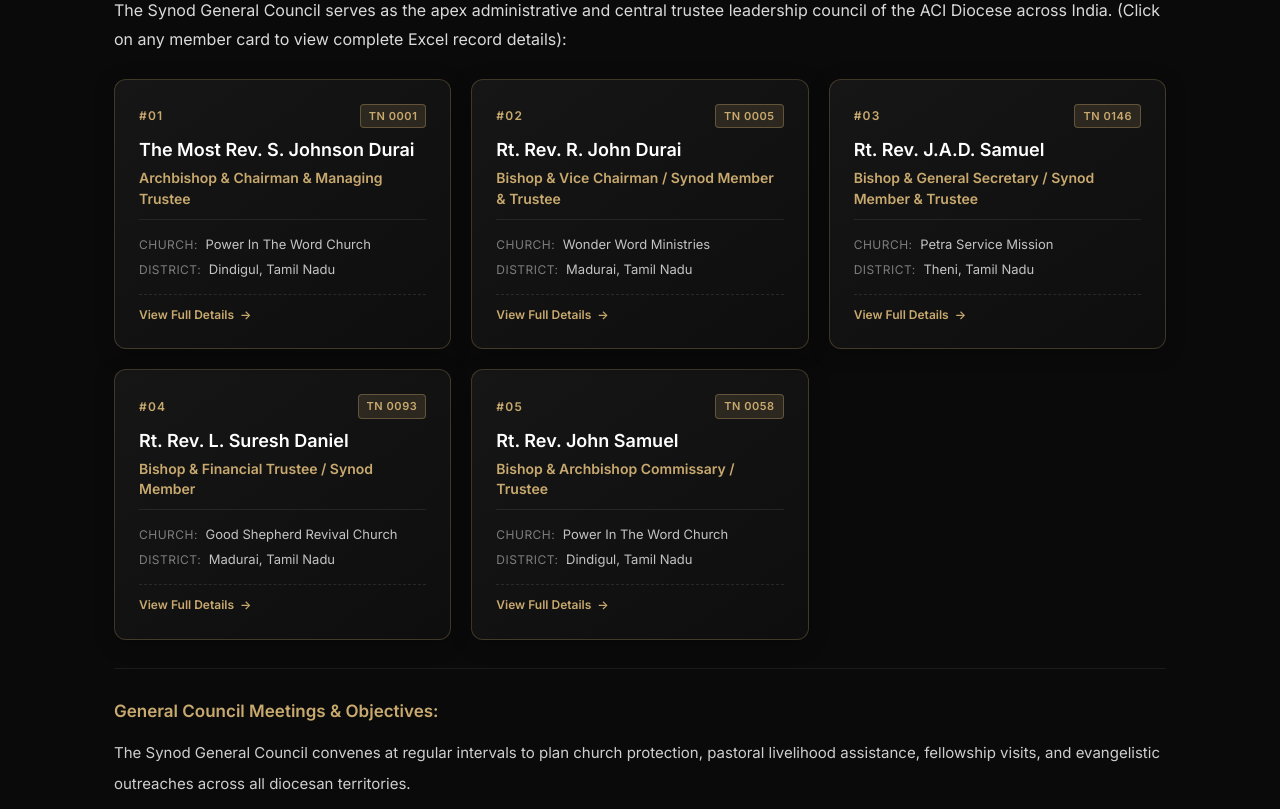
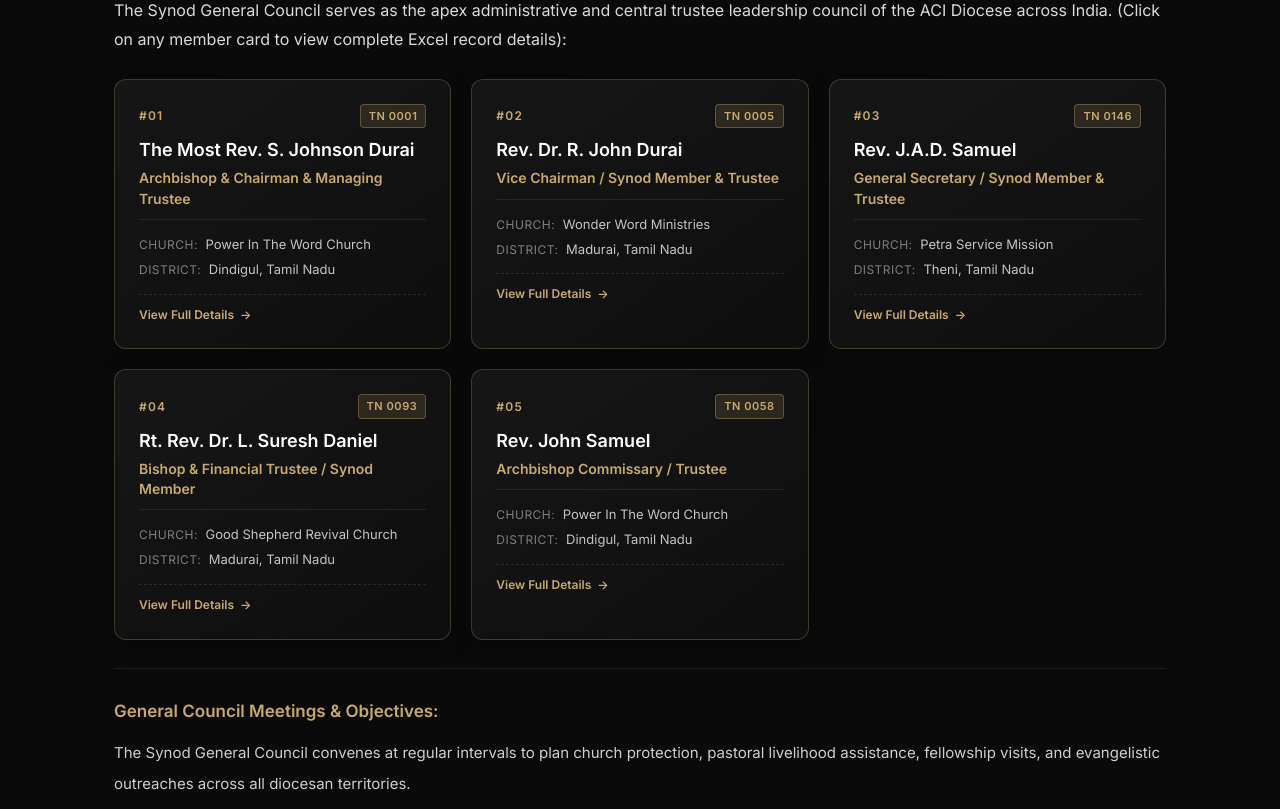
Before and after one commit to SriramGandhiS/aci-church-website, a React (Vite) app: page /synod in a window 1280 px wide. Shown: the part 2551-3360 px from the top of the page. Built offline with nearby package versions, Linux system fonts and the light colour scheme; a web font is replaced by a local one.

Commit message:
Update Synod council member titles: Rev. Dr. R. John Durai, Rev. J.A.D. Samuel, Rt. Rev. Dr. L. Suresh Daniel, Rev. John Samuel

```diff
--- a/src/components/DioceseSection/DioceseSection.jsx
+++ b/src/components/DioceseSection/DioceseSection.jsx
@@ -51,8 +51,8 @@ const regionalDioceses = [
     nameTa: 'ஏசிஐ மதுரை பேராயம்',
     zoneEn: 'Madurai Zone',
     zoneTa: 'மதுரை மண்டலம்',
-    bishopNameEn: 'Rt. Rev. L. Suresh Daniel',
-    bishopNameTa: 'Rt. Rev. L. சுரேஷ் டேனியல்',
+    bishopNameEn: 'Rt. Rev. Dr. L. Suresh Daniel',
+    bishopNameTa: 'Rt. Rev. Dr. L. சுரேஷ் டேனியல்',
     image: '/dioceses/bishop-4.jpg',
     descEn: 'Fostering deep doctrinal clarity, apostolic church visitations, and regional conventions in the southern belt.',
     descTa: 'தென் தமிழகத்தில் அப்போஸ்தல சபை சந்திப்புகள், மண்டல மாநாடுகள் மற்றும் ஆழமான வேத உபதேசங்களை முன்னெடுக்கிறது.'
--- a/src/components/SchoolsSection/SchoolsSection.jsx
+++ b/src/components/SchoolsSection/SchoolsSection.jsx
@@ -15,7 +15,7 @@ const synodMembersList = [
   {
     sno: '2',
     tnNo: 'TN 0005',
-    name: 'Rev. R. John Durai',
+    name: 'Rev. Dr. R. John Durai',
     role: 'Trustee & Prophet',
     email: 'rjdwonder@gmail.com',
     ministry: 'Wonder Word Ministry',
--- a/src/data/diocesesData.js
+++ b/src/data/diocesesData.js
@@ -98,8 +98,8 @@ export const diocesesList = [
     regionTa: 'தென் தமிழக கலாச்சார & வரலாற்று மண்டலம்',
     churchName: 'Good Shepherd Revival Church',
     churchNameTa: 'நல்ல மேய்ப்பன் எழுப்புதல் சபை',
-    pastorName: 'Rt. Rev. L. Suresh Daniel',
-    pastorNameTa: 'வணக்கத்திற்குரிய Rt. Rev. L. சுரேஷ் டேனியல்',
+    pastorName: 'Rt. Rev. Dr. L. Suresh Daniel',
+    pastorNameTa: 'வணக்கத்திற்குரிய Rt. Rev. Dr. L. சுரேஷ் டேனியல்',
     pastorDesignation: 'Bishop / Finance Trustee',
     pastorDesignationTa: 'பேராயர் / நிதி அறங்காவலர்',
     regNo: 'TN 0093',
--- a/src/pages/SynodPage.jsx
+++ b/src/pages/SynodPage.jsx
@@ -116,30 +116,30 @@ export default function SynodPage() {
     {
       sno: 2,
       regNo: 'TN 0005',
-      name: 'Rt. Rev. R. John Durai',
-      role: isTa ? 'பேராயர் & சினோட் துணைத் தலைவர் & அறங்காவலர்' : 'Bishop & Vice Chairman / Synod Member & Trustee',
-      excelDesignation: 'Bishop & Vice Chairman / Synod Member',
+      name: 'Rev. Dr. R. John Durai',
+      role: isTa ? 'சினோட் துணைத் தலைவர் & அறங்காவலர்' : 'Vice Chairman / Synod Member & Trustee',
+      excelDesignation: 'Vice Chairman / Synod Member',
     },
     {
       sno: 3,
       regNo: 'TN 0146',
-      name: 'Rt. Rev. J.A.D. Samuel',
-      role: isTa ? 'பேராயர் & சினோட் பொதுச் செயலாளர் & அறங்காவலர்' : 'Bishop & General Secretary / Synod Member & Trustee',
-      excelDesignation: 'Bishop & General Secretary / Synod Member',
+      name: 'Rev. J.A.D. Samuel',
+      role: isTa ? 'சினோட் பொதுச் செயலாளர் & அறங்காவலர்' : 'General Secretary / Synod Member & Trustee',
+      excelDesignation: 'General Secretary / Synod Member',
     },
     {
       sno: 4,
       regNo: 'TN 0093',
-      name: 'Rt. Rev. L. Suresh Daniel',
+      name: 'Rt. Rev. Dr. L. Suresh Daniel',
       role: isTa ? 'பேராயர் & நிதி அறங்காவலர் & சினோட் உறுப்பினர்' : 'Bishop & Financial Trustee / Synod Member',
       excelDesignation: 'Bishop & Finance Trustee / Synod Member',
     },
     {
       sno: 5,
       regNo: 'TN 0058',
-      name: 'Rt. Rev. John Samuel',
-      role: isTa ? 'பேராயர் & பேராயர் ஆணையாளர் & அறங்காவலர்' : 'Bishop & Archbishop Commissary / Trustee',
-      excelDesignation: 'Bishop & Archbishop Commissary / Trustee',
+      name: 'Rev. John Samuel',
+      role: isTa ? 'பேராயர் ஆணையாளர் & அறங்காவலர்' : 'Archbishop Commissary / Trustee',
+      excelDesignation: 'Archbishop Commissary / Trustee',
     },
   ]
 
```
